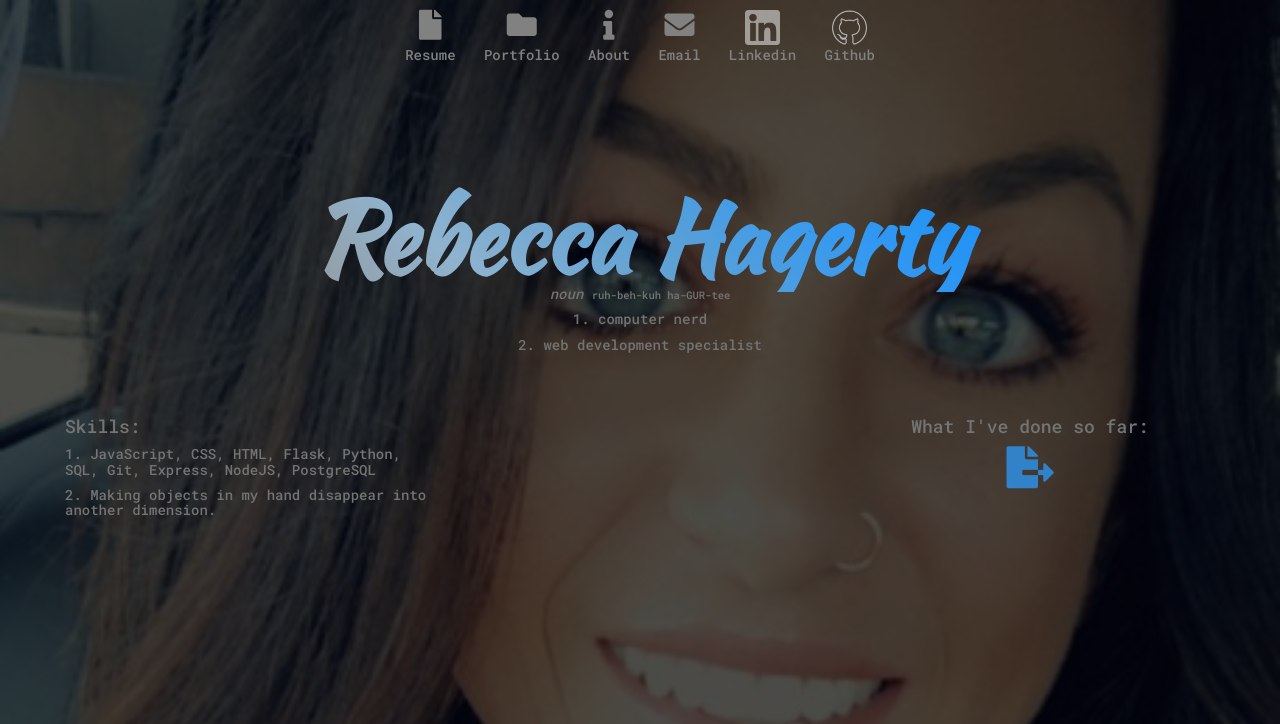
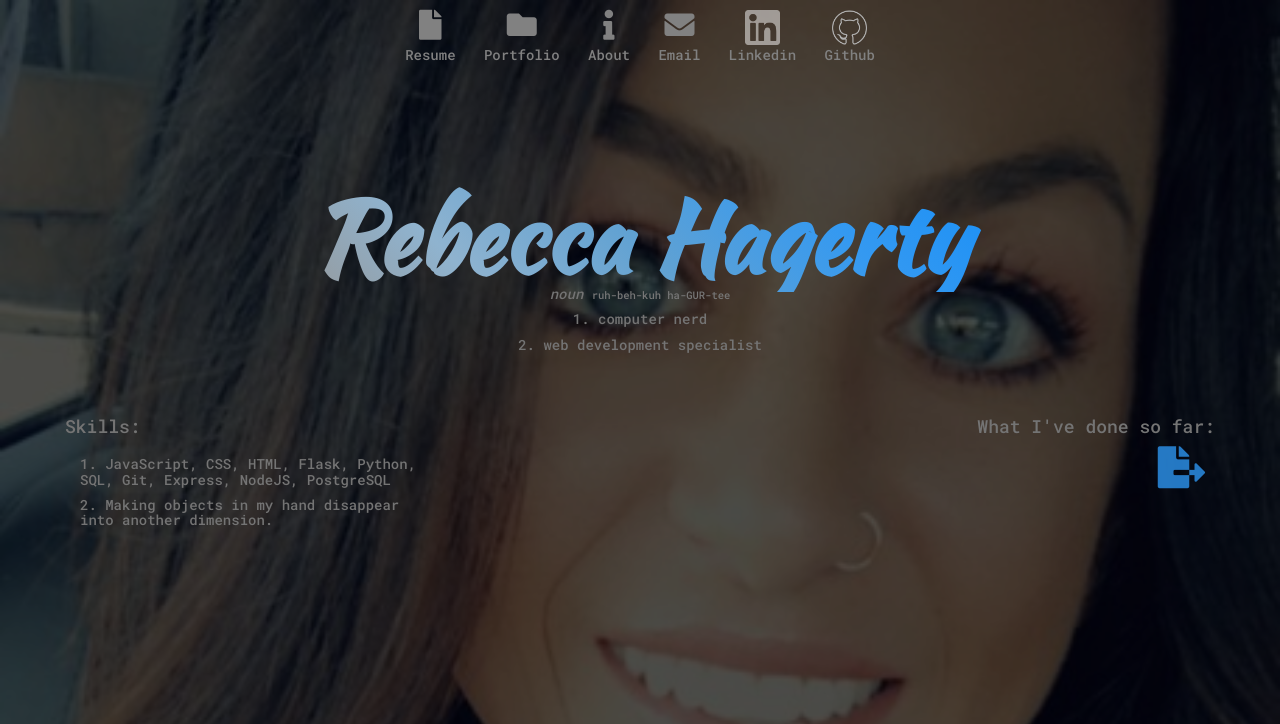
Before and after one commit to rhagerty/Personal-page, a Flask app: page / in a window 1280 px wide. Shown: the top 724 px of the page. Run offline with Flask 2, Linux system fonts and the light colour scheme; parts of the project's set-up code (start-up, migrations or seed data) failed here and were passed over; some libraries are stand-ins or nearby versions; some web fonts are replaced.

Commit message:
style changes

```diff
--- a/static/landing.css
+++ b/static/landing.css
@@ -172,8 +172,8 @@ body {
   padding: 1rem;
   margin: 4vw auto;
   left: 0;
-  right: 0;
-  text-align: center;
+  right: 2rem;
+  text-align: right;
 }
 .fa-file-export {
   color: #2d95f0;
--- a/static/style.css
+++ b/static/style.css
@@ -169,8 +169,8 @@ body {
   padding: 1rem;
   margin: 4vw auto;
   left: 0;
-  right: 0;
-  text-align: center;
+  right: 2rem;
+  text-align: right;
 }
 .fa-file-export {
   color: #2d95f0;
--- a/templates/landingpage.html
+++ b/templates/landingpage.html
@@ -68,18 +68,14 @@
             </div>
             <div class="row likesRow">
 
-                <div class="col-md-4 likes" style="visibility: hidden;">
+                <div class="col-sm-12 col-md-6 likes" style="visibility: hidden;">
                     <h4>Skills:</h4>
-                    <h5>1. JavaScript, CSS, HTML, Flask, Python, SQL, Git, Express, NodeJS, PostgreSQL</h5>
-                    <h5>2. Making objects in my hand disappear into another dimension.</h5>
+                    <div class="col-md-8">
+                        <h5>1. JavaScript, CSS, HTML, Flask, Python, SQL, Git, Express, NodeJS, PostgreSQL</h5>
+                        <h5>2. Making objects in my hand disappear into another dimension.</h5>
+                    </div>
                 </div>
-
-                <div class="col-md-4 dislikes" style="visibility: hidden;">
-                    <h4>Dislikes:</h4>
-                    <h5>1. Cannot read property 'dislikes' of undefined.</h5>
-                    <h5>2. Making objects in my hand disappear into another dimension.</h5>
-                </div>
-                <div class="col-md-4 folder" style="visibility: hidden;">
+                <div class="col-sm-12 col-md-6 folder" style="visibility: hidden;">
                     <h4>What I've done so far:</h4>
                     <a class="next-page" href="#"><i class="fas fa-file-export"></i></a>
                 </div>
@@ -146,7 +142,8 @@
                 </div>
 
                 <div class="col-md-10 resume-container" style="display: none;">
-                    <iframe src="https://resume.creddle.io/embed/74s5v3886t8" width="850" height="1100" seamless></iframe>
+                    <iframe src="https://resume.creddle.io/embed/74s5v3886t8" width="850" height="1100"
+                        seamless></iframe>
                 </div>
                 <div class="col-sm-10 col-md-8 portfolio-box" style="display: none;">
                     <div class="row portfolio">
```
Also changed, not shown: templates/home.html (+6 -10 lines).
